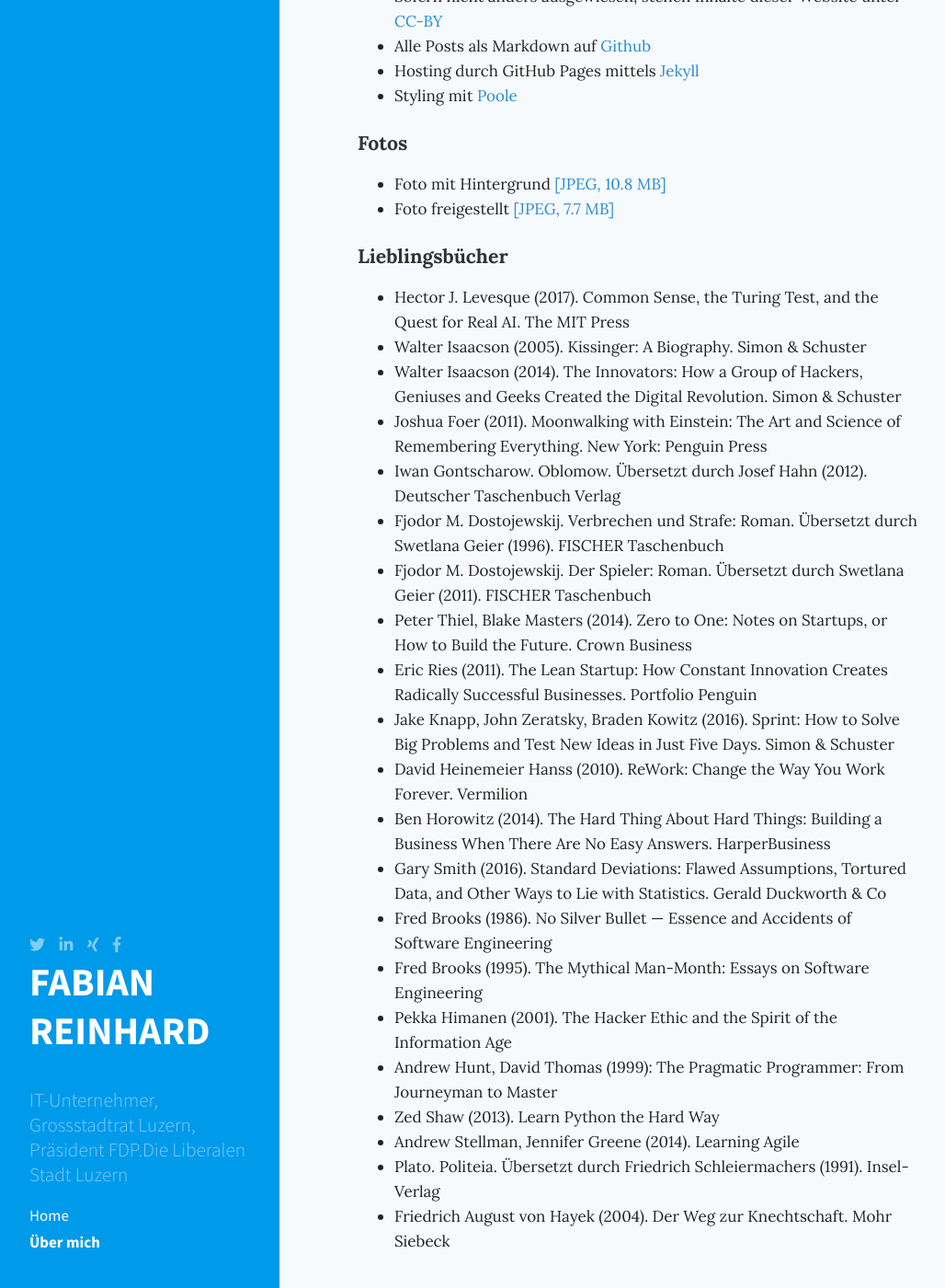
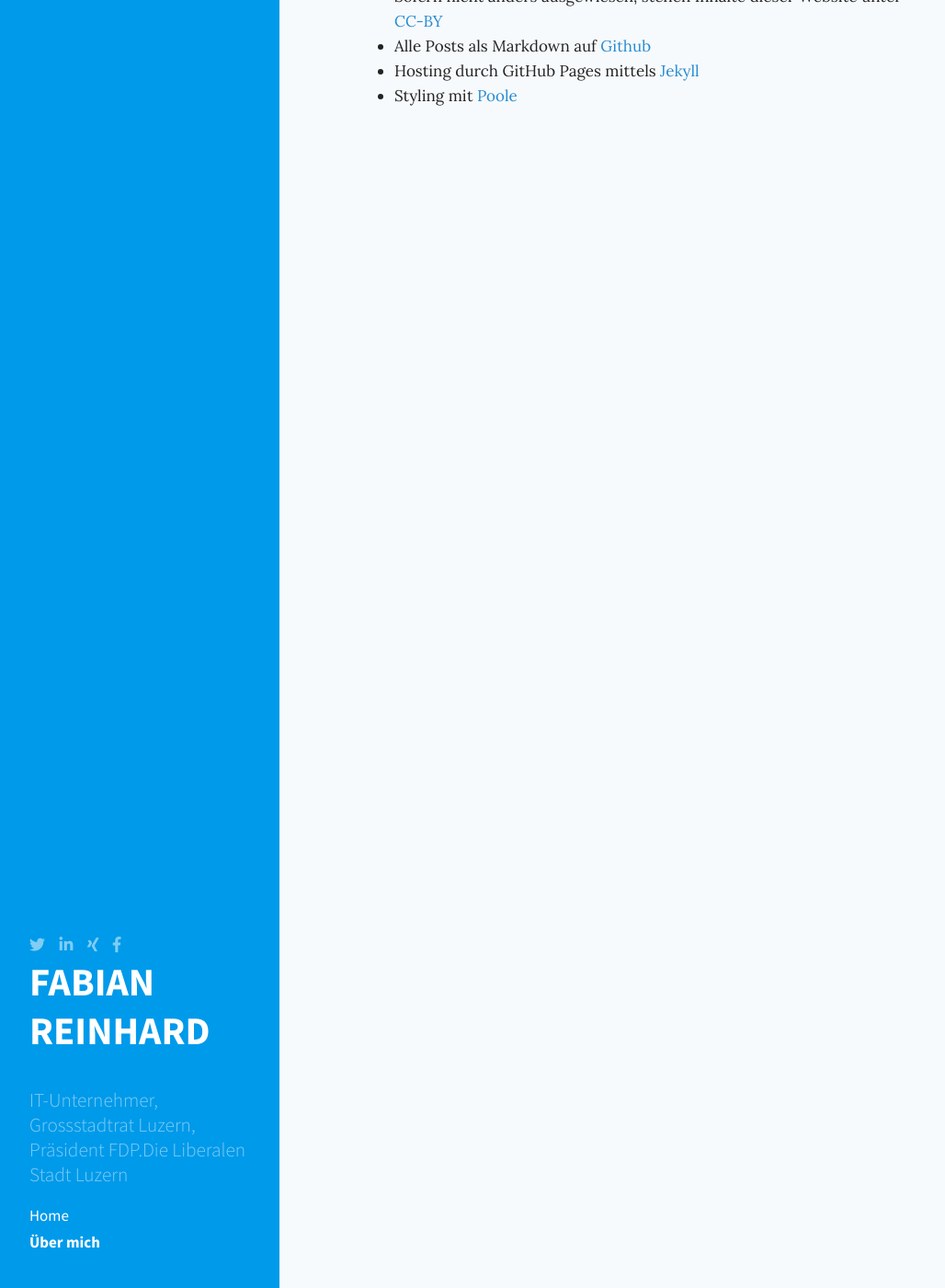
Before and after one commit to freinhard/freinhard.github.io, a Jekyll site: the page built from about.md, in a window 1280 px wide and 1400 px high, scrolled down 2389 px. Shown: the whole window at 92% size, without its empty margins (2-1030 px from the left). Built offline with Jekyll 4.4.1, drawn with Linux system fonts in a browser that asks for light colours; nearby versions of some CDN libraries; comment, search, counter and statistics services are not loaded.

Commit message:
Comment out books

```diff
--- a/about.md
+++ b/about.md
@@ -54,11 +54,11 @@ Meine politischen Vorstösse im Grossen Stadtrat der Stadt Luzern: [Grossstadtra
 - Hosting durch GitHub Pages mittels [Jekyll](https://jekyllrb.com)
 - Styling mit [Poole](http://getpoole.com)
 
-### Fotos
+<!-- ### Fotos
 - Foto mit Hintergrund [[JPEG, 10.8 MB]]({{ site.url }}/public/assets/Fabian-Reinhard-Hintergrund.jpg)
-- Foto freigestellt [[JPEG, 7.7 MB]]({{ site.url }}/public/assets/Fabian-Reinhard-Freigestellt.jpg)
+- Foto freigestellt [[JPEG, 7.7 MB]]({{ site.url }}/public/assets/Fabian-Reinhard-Freigestellt.jpg) -->
 
-### Lieblingsbücher
+<!-- ### Lieblingsbücher
 - Hector J. Levesque (2017). Common Sense, the Turing Test, and the Quest for Real AI. The MIT Press
 - Walter Isaacson (2005). Kissinger: A Biography. Simon & Schuster
 - Walter Isaacson (2014). The Innovators: How a Group of Hackers, Geniuses and Geeks Created the Digital Revolution. Simon & Schuster
@@ -79,4 +79,4 @@ Meine politischen Vorstösse im Grossen Stadtrat der Stadt Luzern: [Grossstadtra
 - Zed Shaw (2013). Learn Python the Hard Way
 - Andrew Stellman, Jennifer Greene (2014). Learning Agile
 - Plato. Politeia. Übersetzt durch Friedrich Schleiermachers (1991). Insel-Verlag
-- Friedrich August von Hayek (2004). Der Weg zur Knechtschaft. Mohr Siebeck
+- Friedrich August von Hayek (2004). Der Weg zur Knechtschaft. Mohr Siebeck -->
```
